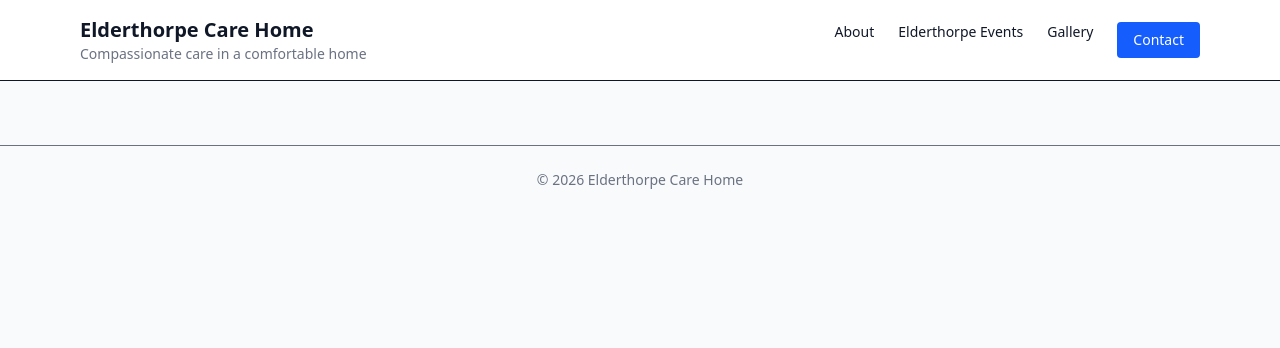
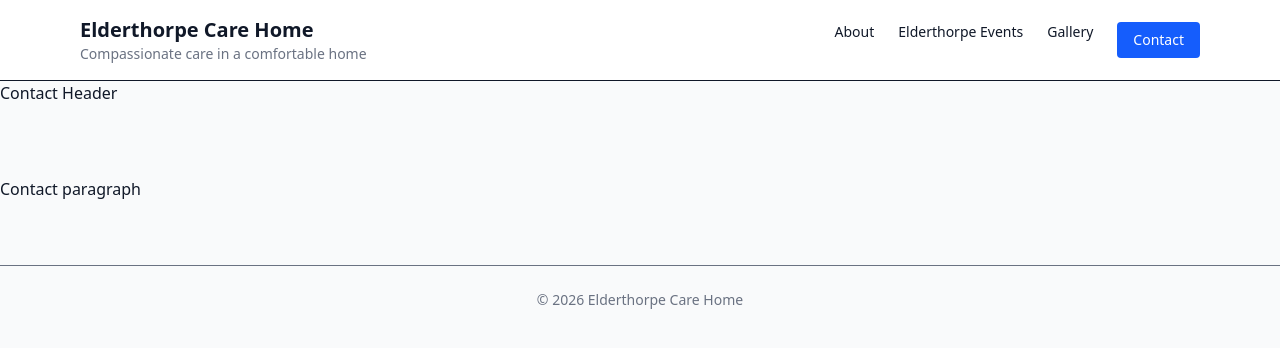
Before and after one commit to AlistairDriscoll/elderthorpe-care-home, a React (Vite) app: page /elderthorpe-care-home/contact in a window 1280 px wide. Shown: the top 348 px of the page. Built offline with nearby package versions, Linux system fonts and the light colour scheme.

Commit message:
add basic pages and links to header

```diff
--- a/src/App.tsx
+++ b/src/App.tsx
@@ -3,6 +3,9 @@ import "./App.css";
 
 import Home from "./pages/Home";
 import AboutUs from "./pages/AboutUs";
+import Events from "./pages/Events";
+import Gallery from "./pages/Gallery";
+import Contact from "./pages/Contact";
 
 import Header from "./components/Header";
 import Footer from "./components/Footer";
@@ -15,6 +18,9 @@ export default function App() {
                     <Routes>
                         <Route path="/" element={<Home />} />
                         <Route path="/about" element={<AboutUs />} />
+                        <Route path="/events" element={<Events />} />
+                        <Route path="/gallery" element={<Gallery />} />
+                        <Route path="/contact" element={<Contact />} />
                     </Routes>
                 </main>
             <Footer />
--- /dev/null
+++ b/src/pages/Contact.tsx
@@ -0,0 +1,11 @@
+export default function Contact() {
+    return (
+        <>
+            <h1>Contact Header</h1>
+            <br />
+            <br />
+            <br />
+            <p>Contact paragraph</p>
+        </>
+    );
+}
--- /dev/null
+++ b/src/pages/Events.tsx
@@ -0,0 +1,11 @@
+export default function Events() {
+    return (
+        <>
+            <h1>Events Header</h1>
+            <br />
+            <br />
+            <br />
+            <p>Events paragraph</p>
+        </>
+    );
+}
--- /dev/null
+++ b/src/pages/Gallery.tsx
@@ -0,0 +1,11 @@
+export default function Gallery() {
+    return (
+        <>
+            <h1>Gallery Header</h1>
+            <br />
+            <br />
+            <br />
+            <p>Gallery paragraph</p>
+        </>
+    );
+}
```
